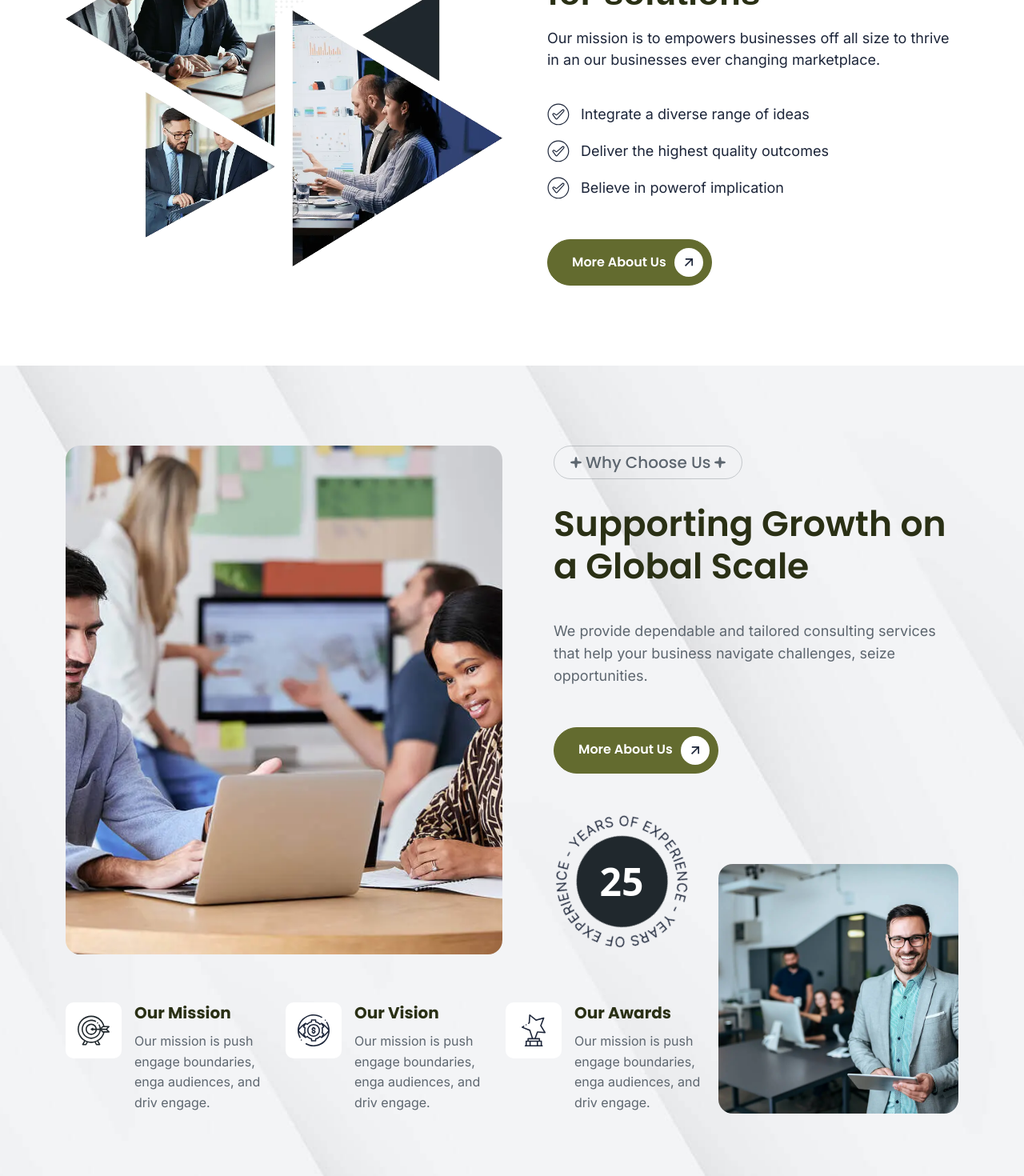
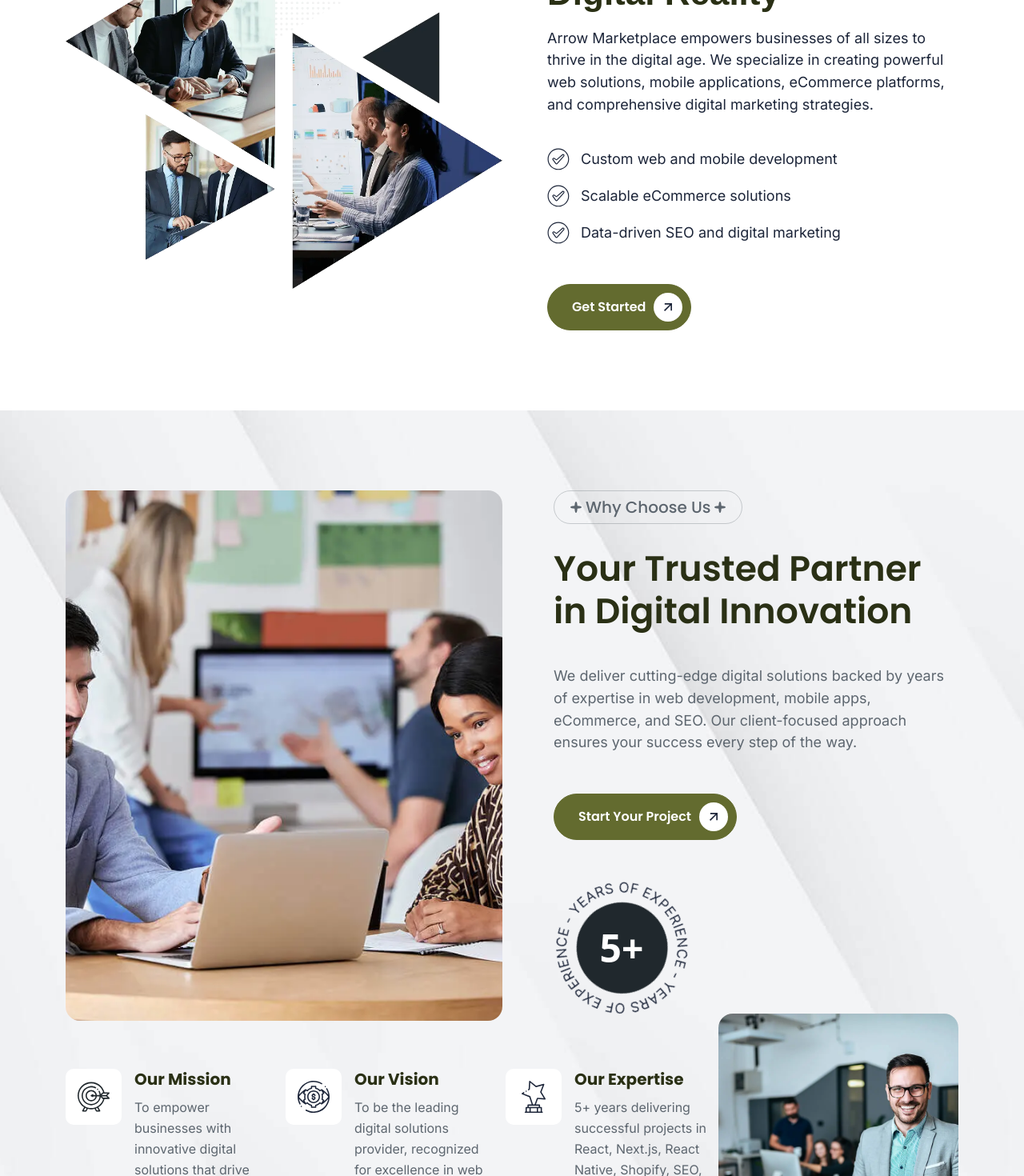
Before and after one commit to stevie1mat/arrow-website, a Next.js app: page /about-us in a window 1280 px wide. Shown: the part 960-2430 px from the top of the page at 80% size. Built offline with nearby package versions, Linux system fonts and the light colour scheme.

Commit message:
New about

```diff
--- a/data/sections/faq2Data.tsx
+++ b/data/sections/faq2Data.tsx
@@ -4,11 +4,11 @@ export const Faq2Data: SectionProps = {
     wrapperCls: "mt-100 mb-100",
     container: "container",
     subheading: "Questions",
-    heading: "Have any questions? here some answers.",
-    text: "In relation to websites and apps, UI design considers the look, interactivity of the making product. It's all about making sure that the user interface.",
+    heading: "Have questions about our services?",
+    text: "Whether you need a custom website, mobile app, eCommerce platform, or digital marketing strategy, we're here to help. Browse our frequently asked questions or reach out to discuss your project.",
     button: {
-        label: "Ask Your Question",
-        href: "/faq",
+        label: "Contact Us",
+        href: "/contact-us",
         type: "primary"
     }
 }
--- a/data/sections/imageTextData.ts
+++ b/data/sections/imageTextData.ts
@@ -5,10 +5,10 @@ export const ImageTextData: SectionProps = {
     wrapperCls: "mt-100 mb-100",
     container: "container",
     subheading: "Our Company",
-    heading: "Redesigning business for solutions",
-    text: "Our mission is to empowers businesses off all size to thrive in an our businesses ever changing marketplace.",
+    heading: "Transforming Ideas Into Digital Reality",
+    text: "Arrow Marketplace empowers businesses of all sizes to thrive in the digital age. We specialize in creating powerful web solutions, mobile applications, eCommerce platforms, and comprehensive digital marketing strategies.",
     button: {
-        label: "More About Us",
+        label: "Get Started",
         href: "/contact-us",
         type: "primary"
     },
@@ -21,13 +21,13 @@ export const ImageTextData: SectionProps = {
     },
     textList: [
         {
-            text: "Integrate a diverse range of ideas"
+            text: "Custom web and mobile development"
         },
         {
-            text: "Deliver the highest quality outcomes"
+            text: "Scalable eCommerce solutions"
         },
         {
-            text: "Believe in powerof implication"
+            text: "Data-driven SEO and digital marketing"
         }
     ]
 }
--- a/data/sections/whyChooseUsGridBgData.tsx
+++ b/data/sections/whyChooseUsGridBgData.tsx
@@ -24,32 +24,32 @@ export const WhyChooseUsGridBgData: SectionProps = {
         alt: "Choose us image"
     },
     subheading: "Why Choose Us",
-    heading: "Supporting Growth on a Global Scale",
-    text: "We provide dependable and tailored consulting services that help your business navigate challenges, seize opportunities.",
+    heading: "Your Trusted Partner in Digital Innovation",
+    text: "We deliver cutting-edge digital solutions backed by years of expertise in web development, mobile apps, eCommerce, and SEO. Our client-focused approach ensures your success every step of the way.",
     button: {
-        label: "More About Us",
-        href: "/about-us",
+        label: "Start Your Project",
+        href: "/contact-us",
         type: "primary"
     },
     rotatingLogo: {
         logo: <Icons.ChooseRotatingLogo />,
-        text: "25",
+        text: "5+",
     },
     promotions: [
         {
             icon: <Icons.Mission />,
             title: "Our Mission",
-            text: "Our mission is push engage boundaries, enga audiences, and driv engage.",
+            text: "To empower businesses with innovative digital solutions that drive growth, enhance user experiences, and deliver measurable results.",
         },
         {
             icon: <Icons.Vision />,
             title: "Our Vision",
-            text: "Our mission is push engage boundaries, enga audiences, and driv engage.",
+            text: "To be the leading digital solutions provider, recognized for excellence in web development, mobile apps, and digital marketing.",
         },
         {
             icon: <Icons.Awards />,
-            title: "Our Awards",
-            text: "Our mission is push engage boundaries, enga audiences, and driv engage.",
+            title: "Our Expertise",
+            text: "5+ years delivering successful projects in React, Next.js, React Native, Shopify, SEO, and comprehensive digital marketing.",
         },
     ],
     promoImage: {
```
